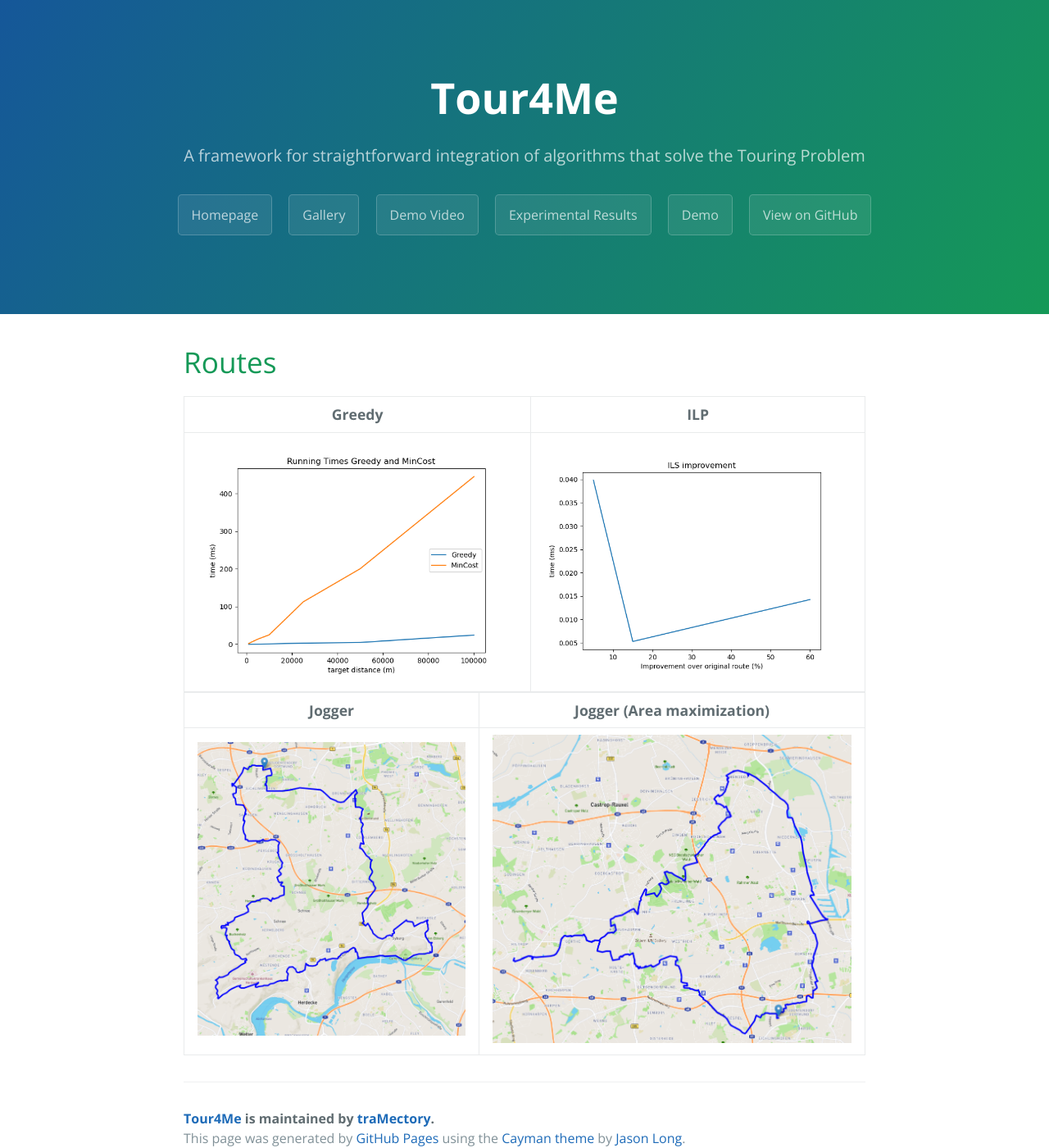
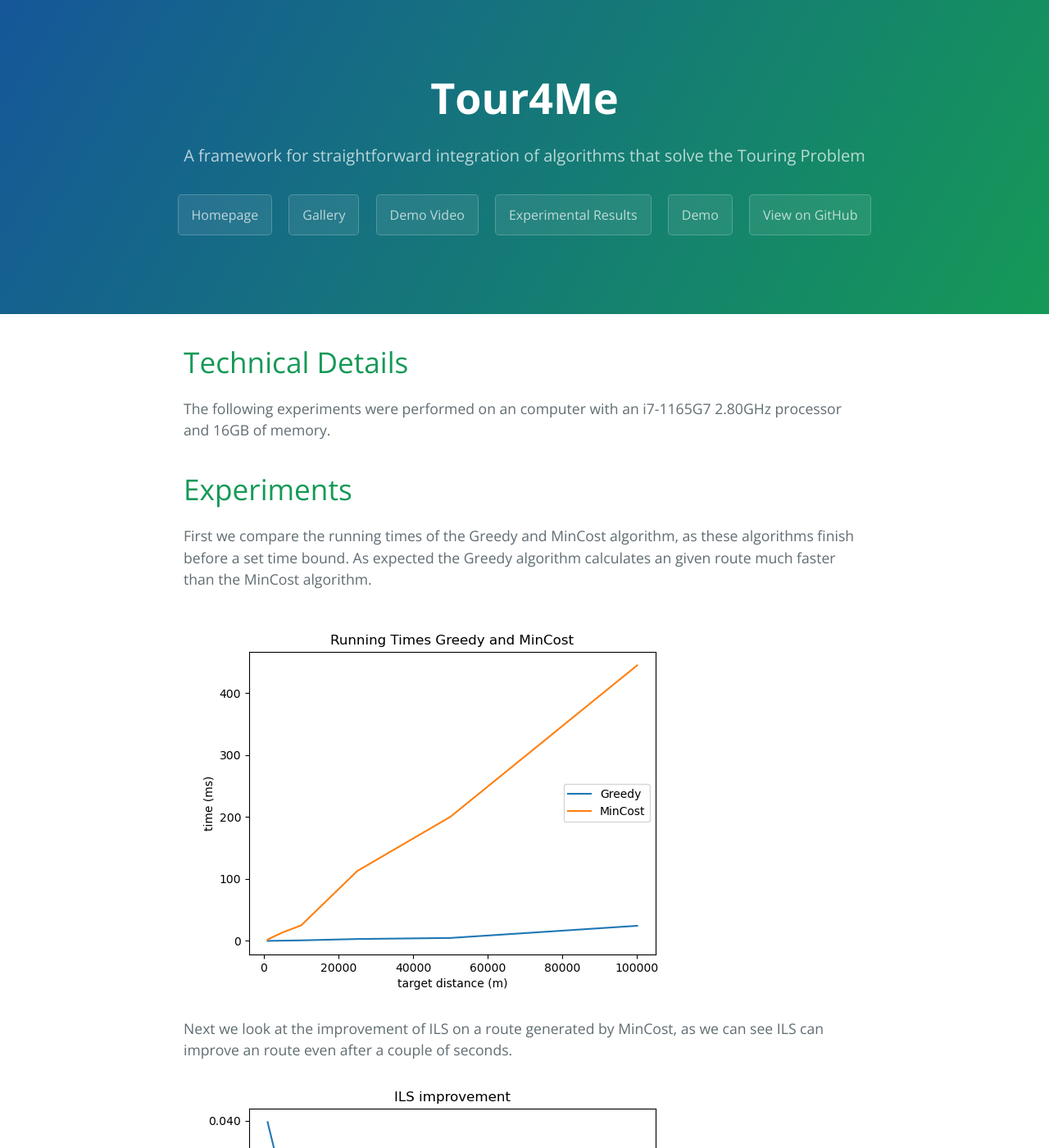
Before and after one commit to traMectory/tour4me, a Jekyll site: the page built from docs/experimental.md, in a window 1280 px wide and 1400 px high. Shown: the whole window at 82% size. Built offline with Jekyll 4.4.1, drawn with Linux system fonts in a browser that asks for light colours.

Commit message:
Experimental page

```diff
--- a/docs/experimental.md
+++ b/docs/experimental.md
@@ -4,15 +4,15 @@
 filename: experimental
 ---
 
-# Routes
+# Technical Details
 
+The following experiments were performed on an computer with an i7-1165G7 2.80GHz processor and 16GB of memory.
 
-Greedy           |  ILP
-:-------------------------:|:-------------------------:
-![](figs/runningTimes.png)  |  ![](figs/ils.png)
+# Experiments
 
+First we compare the running times of the Greedy and MinCost algorithm, as these algorithms finish before a set time bound. As expected the Greedy algorithm calculates an given route much faster than the MinCost algorithm.
 
+![](figs/runningTimes.png)
 
-Jogger            |  Jogger (Area maximization)
-:-------------------------:|:-------------------------:
-![](figs/work_50_jogger.png)  |  ![](figs/work_50_jogger_area.png)
+Next we look at the improvement of ILS on a route generated by MinCost, as we can see ILS can improve an route even after a couple of seconds.
+![](figs/ils.png)
```
